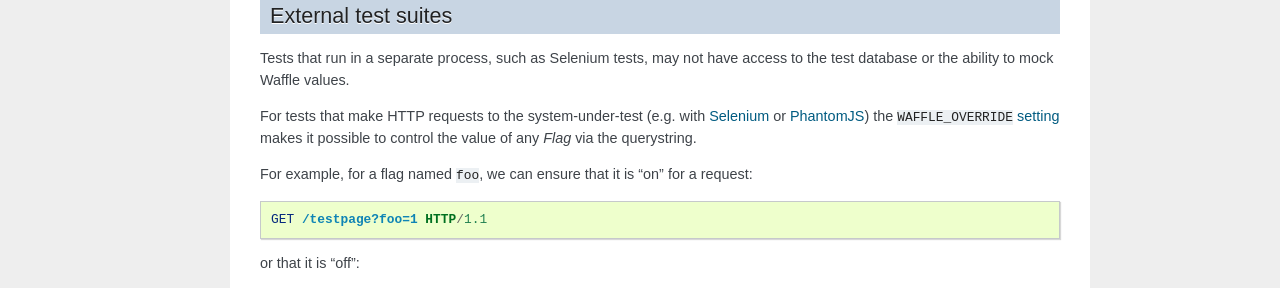
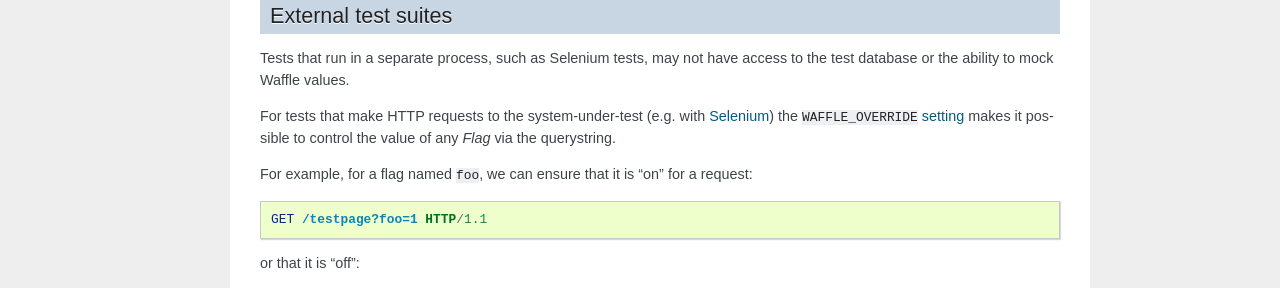
Before and after one commit to jazzband/django-waffle, a Sphinx documentation site: the page built from docs/testing/automated.rst, in a window 1280 px wide. Shown: the part 811-1099 px from the top of the page. Built offline with Sphinx 7.4.7, drawn with Linux system fonts in a browser that asks for light colours.

Commit message:
fix: remove unmaintained framework

```diff
--- a/docs/testing/automated.rst
+++ b/docs/testing/automated.rst
@@ -53,9 +53,8 @@
 have access to the test database or the ability to mock Waffle values.
 
 For tests that make HTTP requests to the system-under-test (e.g. with
-Selenium_ or PhantomJS_) the ``WAFFLE_OVERRIDE`` :ref:`setting
-<starting-configuring>` makes it possible to control the value of any
-*Flag* via the querystring.
+Selenium_) the ``WAFFLE_OVERRIDE`` :ref:`setting <starting-configuring>`
+makes it possible to control the value of any *Flag* via the querystring.
 
 .. highlight:: http
 
@@ -72,4 +71,3 @@
 .. _mock: http://pypi.python.org/pypi/mock/
 .. _fudge: http://farmdev.com/projects/fudge/
 .. _Selenium: http://www.seleniumhq.org/
-.. _PhantomJS: http://phantomjs.org/
```
